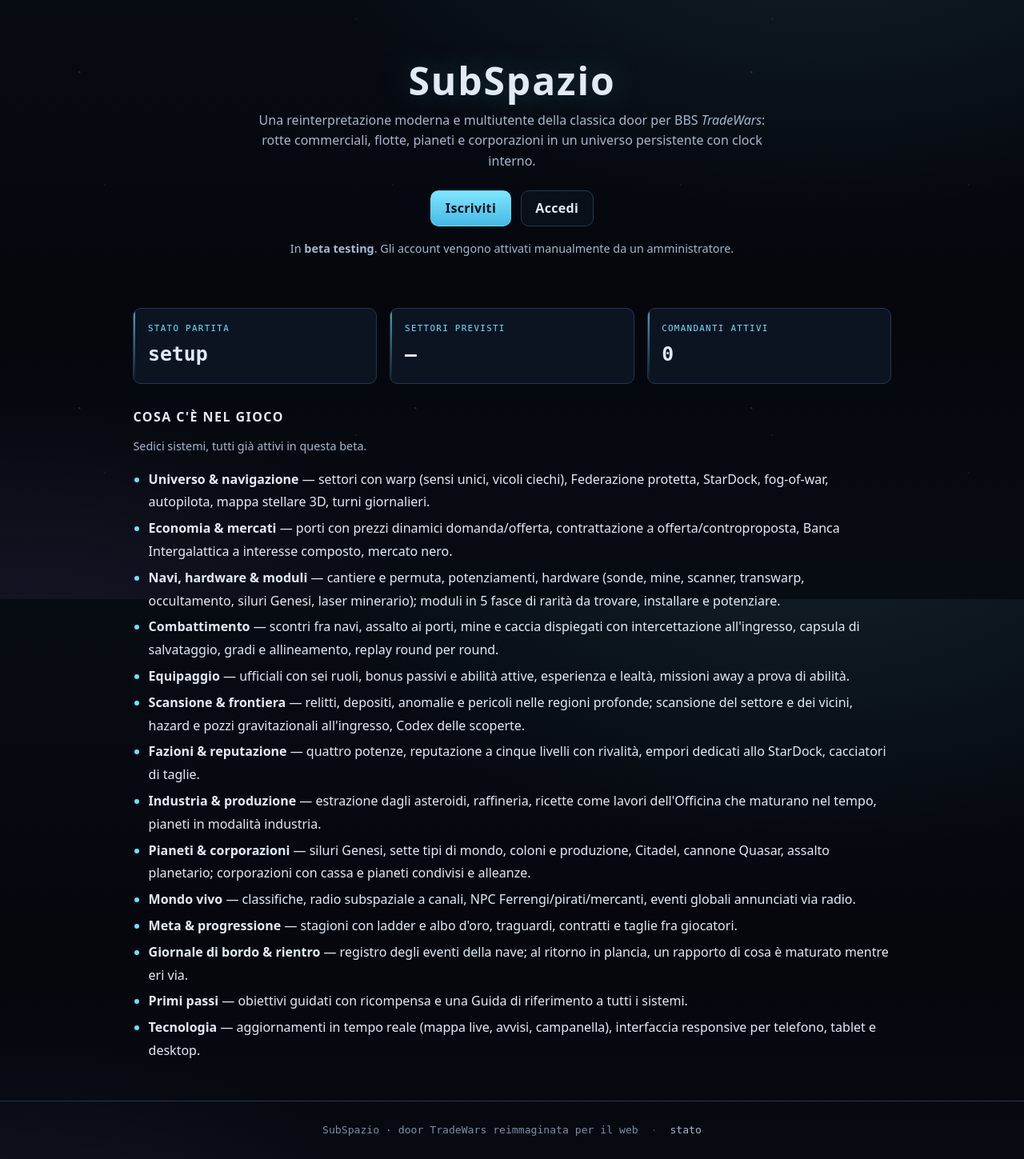
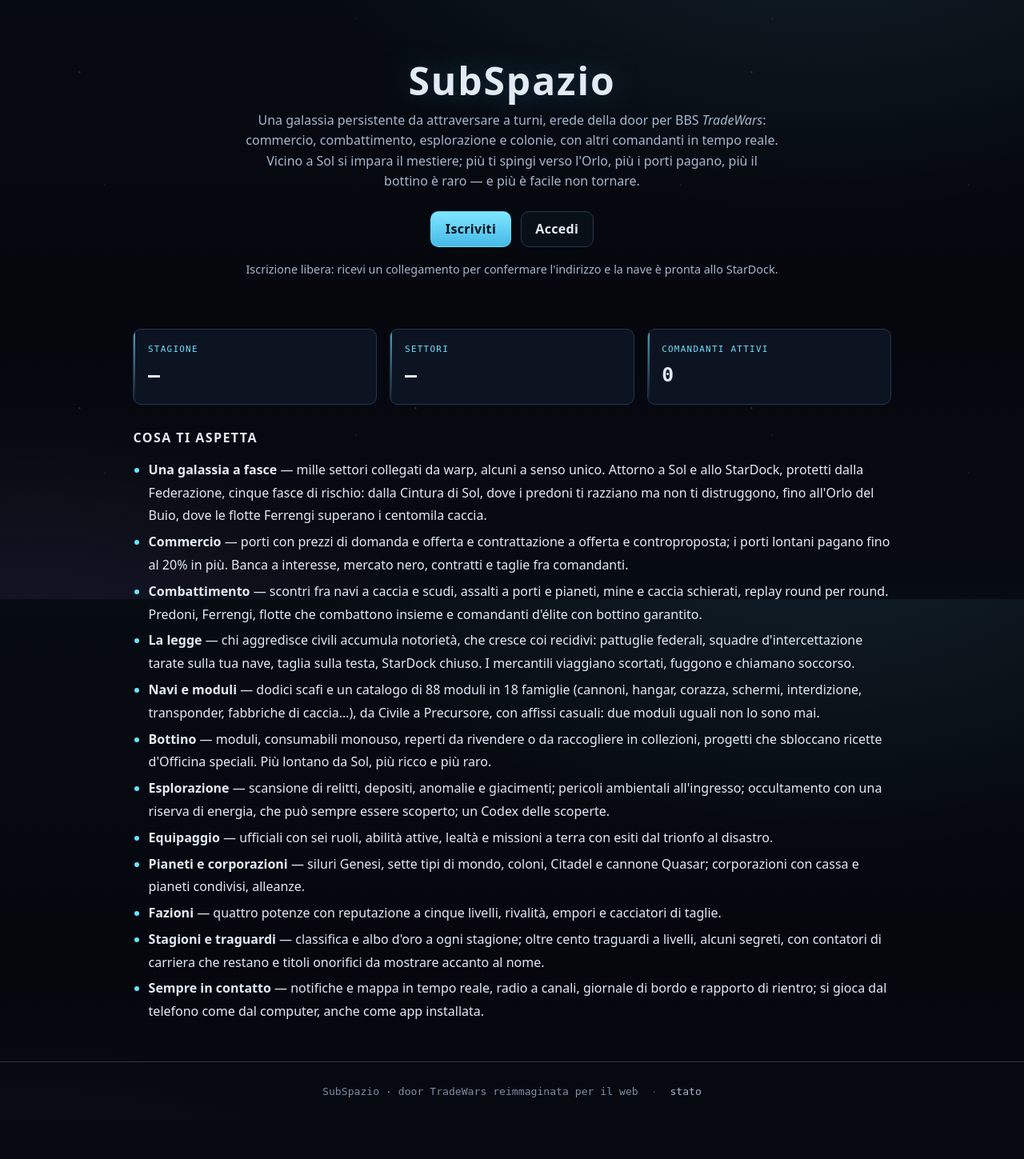
Before and after one commit to Indr1d-C0ld/Subspazio, a PHP site: page /subspazio/ in a window 1280 px wide. Shown: the part 51-1500 px from the top of the page at 80% size. After the commit the page ends 1423 px from the top, so only its background shows below. Run offline with PHP 8.4, Linux system fonts and the light colour scheme; data that the repository does not hold is empty.

Commit message:
docs: presentazione del gioco aggiornata (pagina iniziale e GitHub)
La pagina iniziale e la presentazione su GitHub erano rimaste indietro di
molte revisioni.

views/home.php, src/Controllers/HomeController.php — nuova presentazione: la
galassia a fasce, commercio, combattimento con flotte ed elite, legge e
pattuglie, 88 moduli con affissi, bottino e collezioni, esplorazione e
occultamento, equipaggio, pianeti e corporazioni, fazioni, stagioni e
traguardi, tempo reale. In alto stagione in corso, settori e comandanti
attivi. Il messaggio d'iscrizione diceva ancora che gli account si attivano a
mano: ora dice dell'autovalidazione via e-mail, o che le iscrizioni sono
chiuse se lo sono (e allora sparisce il bottone). L'elenco annunciava «sedici
sistemi» e ne mostrava quattordici.

README.md — sezione «Il gioco in breve» in testa, prima delle meccaniche
dettagliate.

Descrizione del repository su GitHub — riscritta: citava ancora la skin
terminale, rimossa a settembre.

Co-Authored-By: Claude Opus 5.5 <noreply@anthropic.com>

```diff
--- a/src/Controllers/HomeController.php
+++ b/src/Controllers/HomeController.php
@@ -15,7 +15,7 @@ final class HomeController
     {
         $user = Auth::user();
 
-        $stats = ['status' => 'setup', 'sectors' => null, 'players' => null];
+        $stats = ['status' => 'setup', 'sectors' => null, 'players' => null, 'season' => null, 'registration' => 'verify'];
         try {
             $cfg = [];
             foreach (Database::all('SELECT ckey, cvalue FROM game_config') as $row) {
@@ -23,6 +23,8 @@ final class HomeController
             }
             $stats['status']  = $cfg['game.status'] ?? 'setup';
             $stats['sectors'] = $cfg['universe.sectors'] ?? null;
+            $stats['season']  = $cfg['season.number'] ?? null;
+            $stats['registration'] = $cfg['registration.open'] ?? 'verify';
             $stats['players'] = (int) (Database::first(
                 "SELECT COUNT(*) AS c FROM users WHERE status = 'active'"
             )['c'] ?? 0);
--- a/views/home.php
+++ b/views/home.php
@@ -5,17 +5,26 @@
 <section class="hero">
   <h1><?= e(config('app.name', 'SubSpazio')) ?></h1>
   <p class="lead">
-    Una reinterpretazione moderna e multiutente della classica door per BBS
-    <em>TradeWars</em>: rotte commerciali, flotte, pianeti e corporazioni in un
-    universo persistente con clock interno.
+    Una galassia persistente da attraversare a turni, erede della door per BBS
+    <em>TradeWars</em>: commercio, combattimento, esplorazione e colonie, con altri
+    comandanti in tempo reale. Vicino a Sol si impara il mestiere; più ti spingi verso
+    l'Orlo, più i porti pagano, più il bottino è raro — e più è facile non tornare.
   </p>
 
   <?php if ($user === null): ?>
     <p class="actions">
-      <a class="btn" href="<?= e(url('/registrati')) ?>">Iscriviti</a>
+      <?php if (($stats['registration'] ?? 'verify') !== 'closed'): ?>
+        <a class="btn" href="<?= e(url('/registrati')) ?>">Iscriviti</a>
+      <?php endif; ?>
       <a class="btn ghost" href="<?= e(url('/login')) ?>">Accedi</a>
     </p>
-    <p class="hint">In <strong>beta testing</strong>. Gli account vengono attivati manualmente da un amministratore.</p>
+    <p class="hint">
+      <?php if (($stats['registration'] ?? 'verify') === 'closed'): ?>
+        Le iscrizioni sono chiuse in questo momento.
+      <?php else: ?>
+        Iscrizione libera: ricevi un collegamento per confermare l'indirizzo e la nave è pronta allo StarDock.
+      <?php endif; ?>
+    </p>
   <?php elseif (($user['status'] ?? '') !== 'active'): ?>
     <p class="actions">
       <a class="btn" href="<?= e(url('/attesa')) ?>">Stato del tuo account</a>
@@ -29,12 +38,12 @@
 
 <section class="grid">
   <div class="card">
-    <span class="k">Stato partita</span>
-    <span class="v"><?= e($stats['status'] ?? 'setup') ?></span>
+    <span class="k">Stagione</span>
+    <span class="v"><?= $stats['season'] !== null ? e((string) $stats['season']) : '—' ?></span>
   </div>
   <div class="card">
-    <span class="k">Settori previsti</span>
-    <span class="v"><?= e($stats['sectors'] ?? '—') ?></span>
+    <span class="k">Settori</span>
+    <span class="v"><?= is_numeric($stats['sectors'] ?? null) ? number_format((int) $stats['sectors'], 0, ',', '.') : '—' ?></span>
   </div>
   <div class="card">
     <span class="k">Comandanti attivi</span>
@@ -43,22 +52,19 @@
 </section>
 
 <section class="roadmap">
-  <h2>Cosa c'è nel gioco</h2>
-  <p class="hint">Sedici sistemi, tutti già attivi in questa beta.</p>
+  <h2>Cosa ti aspetta</h2>
   <ul>
-    <li><strong>Universo &amp; navigazione</strong> — settori con warp (sensi unici, vicoli ciechi), Federazione protetta, StarDock, fog-of-war, autopilota, mappa stellare 3D, turni giornalieri.</li>
-    <li><strong>Economia &amp; mercati</strong> — porti con prezzi dinamici domanda/offerta, contrattazione a offerta/controproposta, Banca Intergalattica a interesse composto, mercato nero.</li>
-    <li><strong>Navi, hardware &amp; moduli</strong> — cantiere e permuta, potenziamenti, hardware (sonde, mine, scanner, transwarp, occultamento, siluri Genesi, laser minerario); moduli in 5 fasce di rarità da trovare, installare e potenziare.</li>
-    <li><strong>Combattimento</strong> — scontri fra navi, assalto ai porti, mine e caccia dispiegati con intercettazione all'ingresso, capsula di salvataggio, gradi e allineamento, replay round per round.</li>
-    <li><strong>Equipaggio</strong> — ufficiali con sei ruoli, bonus passivi e abilità attive, esperienza e lealtà, missioni away a prova di abilità.</li>
-    <li><strong>Scansione &amp; frontiera</strong> — relitti, depositi, anomalie e pericoli nelle regioni profonde; scansione del settore e dei vicini, hazard e pozzi gravitazionali all'ingresso, Codex delle scoperte.</li>
-    <li><strong>Fazioni &amp; reputazione</strong> — quattro potenze, reputazione a cinque livelli con rivalità, empori dedicati allo StarDock, cacciatori di taglie.</li>
-    <li><strong>Industria &amp; produzione</strong> — estrazione dagli asteroidi, raffineria, ricette come lavori dell'Officina che maturano nel tempo, pianeti in modalità industria.</li>
-    <li><strong>Pianeti &amp; corporazioni</strong> — siluri Genesi, sette tipi di mondo, coloni e produzione, Citadel, cannone Quasar, assalto planetario; corporazioni con cassa e pianeti condivisi e alleanze.</li>
-    <li><strong>Mondo vivo</strong> — classifiche, radio subspaziale a canali, NPC Ferrengi/pirati/mercanti, eventi globali annunciati via radio.</li>
-    <li><strong>Meta &amp; progressione</strong> — stagioni con ladder e albo d'oro, traguardi, contratti e taglie fra giocatori.</li>
-    <li><strong>Giornale di bordo &amp; rientro</strong> — registro degli eventi della nave; al ritorno in plancia, un rapporto di cosa è maturato mentre eri via.</li>
-    <li><strong>Primi passi</strong> — obiettivi guidati con ricompensa e una Guida di riferimento a tutti i sistemi.</li>
-    <li><strong>Tecnologia</strong> — aggiornamenti in tempo reale (mappa live, avvisi, campanella), interfaccia responsive per telefono, tablet e desktop.</li>
+    <li><strong>Una galassia a fasce</strong> — mille settori collegati da warp, alcuni a senso unico. Attorno a Sol e allo StarDock, protetti dalla Federazione, cinque fasce di rischio: dalla Cintura di Sol, dove i predoni ti razziano ma non ti distruggono, fino all'Orlo del Buio, dove le flotte Ferrengi superano i centomila caccia.</li>
+    <li><strong>Commercio</strong> — porti con prezzi di domanda e offerta e contrattazione a offerta e controproposta; i porti lontani pagano fino al 20% in più. Banca a interesse, mercato nero, contratti e taglie fra comandanti.</li>
+    <li><strong>Combattimento</strong> — scontri fra navi a caccia e scudi, assalti a porti e pianeti, mine e caccia schierati, replay round per round. Predoni, Ferrengi, flotte che combattono insieme e comandanti d'élite con bottino garantito.</li>
+    <li><strong>La legge</strong> — chi aggredisce civili accumula notorietà, che cresce coi recidivi: pattuglie federali, squadre d'intercettazione tarate sulla tua nave, taglia sulla testa, StarDock chiuso. I mercantili viaggiano scortati, fuggono e chiamano soccorso.</li>
+    <li><strong>Navi e moduli</strong> — dodici scafi e un catalogo di 88 moduli in 18 famiglie (cannoni, hangar, corazza, schermi, interdizione, transponder, fabbriche di caccia…), da Civile a Precursore, con affissi casuali: due moduli uguali non lo sono mai.</li>
+    <li><strong>Bottino</strong> — moduli, consumabili monouso, reperti da rivendere o da raccogliere in collezioni, progetti che sbloccano ricette d'Officina speciali. Più lontano da Sol, più ricco e più raro.</li>
+    <li><strong>Esplorazione</strong> — scansione di relitti, depositi, anomalie e giacimenti; pericoli ambientali all'ingresso; occultamento con una riserva di energia, che può sempre essere scoperto; un Codex delle scoperte.</li>
+    <li><strong>Equipaggio</strong> — ufficiali con sei ruoli, abilità attive, lealtà e missioni a terra con esiti dal trionfo al disastro.</li>
+    <li><strong>Pianeti e corporazioni</strong> — siluri Genesi, sette tipi di mondo, coloni, Citadel e cannone Quasar; corporazioni con cassa e pianeti condivisi, alleanze.</li>
+    <li><strong>Fazioni</strong> — quattro potenze con reputazione a cinque livelli, rivalità, empori e cacciatori di taglie.</li>
+    <li><strong>Stagioni e traguardi</strong> — classifica e albo d'oro a ogni stagione; oltre cento traguardi a livelli, alcuni segreti, con contatori di carriera che restano e titoli onorifici da mostrare accanto al nome.</li>
+    <li><strong>Sempre in contatto</strong> — notifiche e mappa in tempo reale, radio a canali, giornale di bordo e rapporto di rientro; si gioca dal telefono come dal computer, anche come app installata.</li>
   </ul>
 </section>
```
Also changed, not shown: CHANGELOG.md, README.md.
